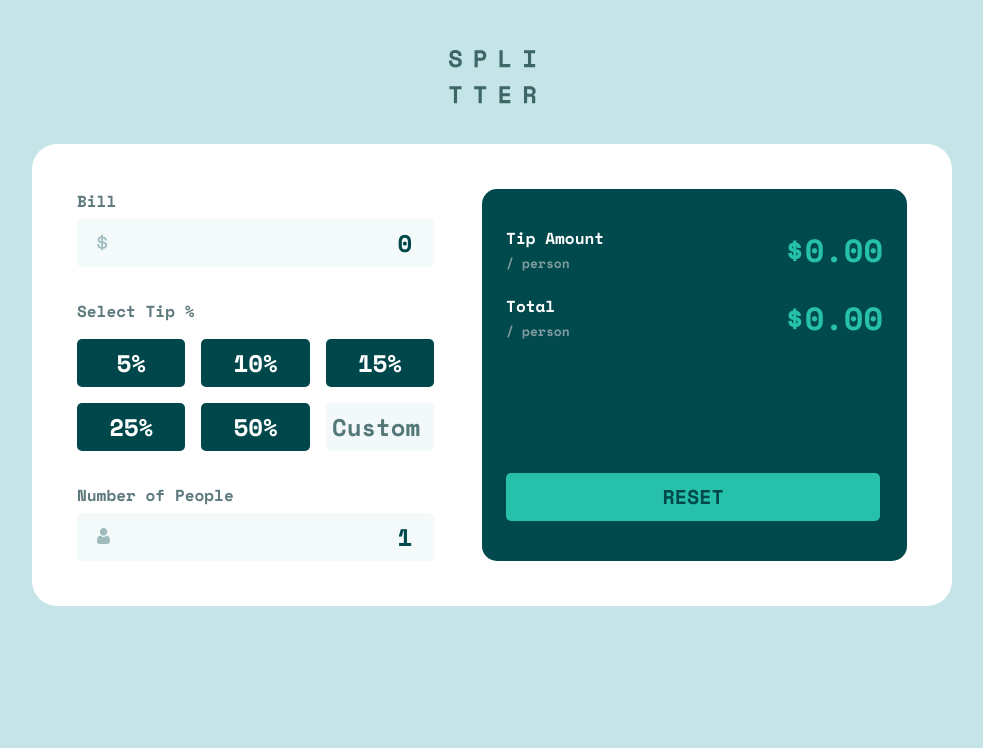
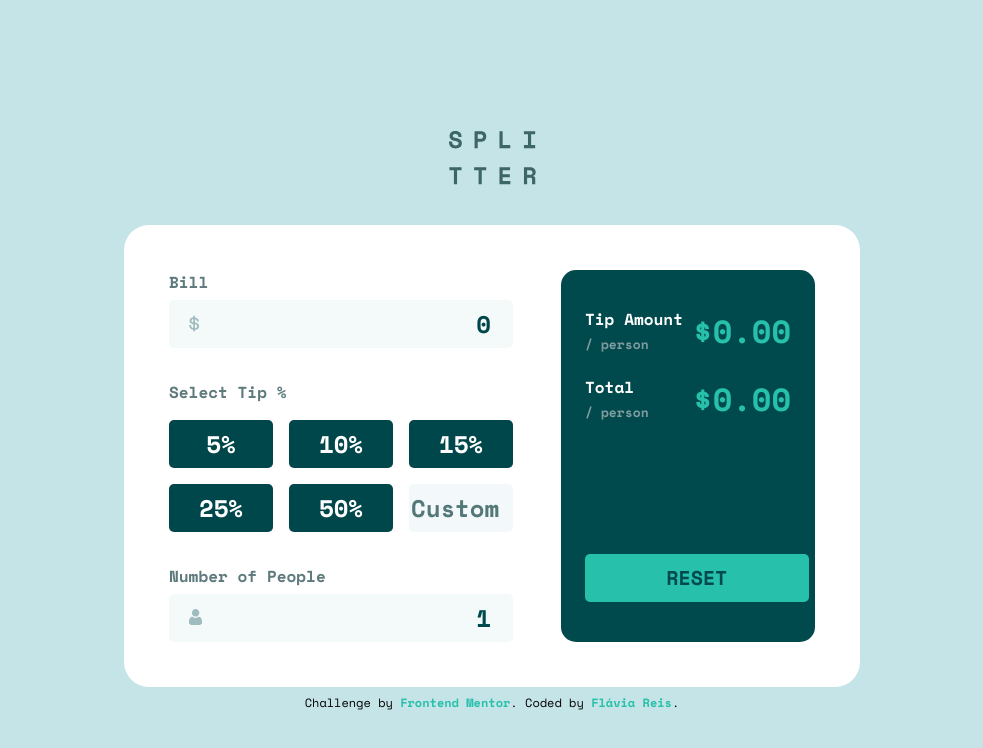
Before and after one commit to flaviare1s/tip-calculator-app, a React (Vite) app: page / in a window 1280 px wide. Shown: the top 748 px of the page, without its empty margins (148-1131 px from the left). Built offline with nearby package versions, Linux system fonts and the light colour scheme.

Commit message:
Ajustei a centralização

```diff
--- a/src/App.jsx
+++ b/src/App.jsx
@@ -9,6 +9,7 @@ function App() {
       <main className='bg-light-grayish-cyan font-space flex flex-col items-center justify-center m-auto'>
         <Header />
         <CalculatorBody />
+        <Footer />
       </main>
   )
 }
--- a/src/index.css
+++ b/src/index.css
@@ -4,6 +4,15 @@
 
 body {
   background-color: hsl(185, 41%, 84%);
+  display: flex;
+  flex-direction: column;
+  justify-content: center;
+  align-items: center;
   margin: auto;
+}
+
+@media (min-width: 768px) {
+  body {
   height: 100vh;
+  }
 }
```
